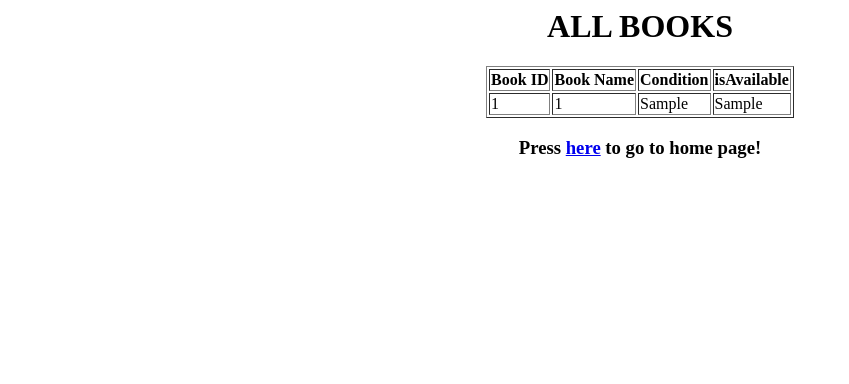
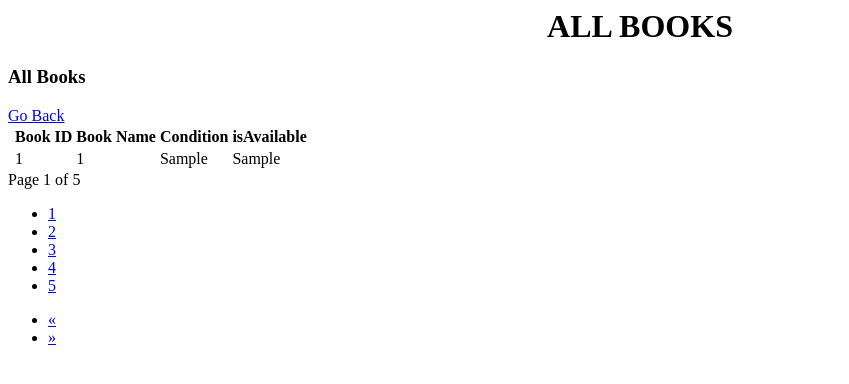
Before and after one commit to saiyam31098/bookclub, a PHP site: page /viewallbooks.php in a window 1280 px wide. Shown: the top 384 px of the page, without its empty margins (0-849 px from the left). Run offline with PHP 8.4, Linux system fonts and the light colour scheme; the visitor is signed in with stand-in values (Sample User, id 1); tables that the repository leaves empty or names only in its code hold one stand-in row (values such as "Sample post").

Commit message:
table added

```diff
--- a/viewallbooks.php
+++ b/viewallbooks.php
@@ -16,30 +16,85 @@
       $qr1 = "select * from books_details where bcid = ".$row[0]."";
       $res1 = mysqli_query($cn, $qr1);
       ?>
-      <table align="center" border="1">
+      <div class="container">
+    <div class="row">
+        <div class="col-md-10 col-md-offset-1">
+
+            <div class="panel panel-default panel-table">
+              <div class="panel-heading">
+                <div class="row">
+                  <div class="col col-xs-6">
+                    <h3 class="panel-title">All Books</h3>
+                  </div>
+                  <div class="col col-xs-6 text-right">
+                    <a href="lenderhomepg.php" type="button" class="btn btn-sm btn-primary btn-create">Go Back</a>
+                  </div>
+                </div>
+              </div>
+              <div class="panel-body">
+                <table class="table table-striped table-bordered table-list">
+                  <thead>
                     <tr>
-  				<th>Book ID</th>
+                        <th><em class="fa fa-cog"></em></th>
+                        <th class="hidden-xs">Book ID</th>
                         <th>Book Name</th>
                         <th>Condition</th>
                         <th>isAvailable</th>
                     </tr>
-
+                  </thead>
   			<?php
   				while($row1 = mysqli_fetch_array($res1))
   				{
 
   			?>
+          <tbody>
                           <tr>
-  				<td><?php echo $row1[0] ?></td>
+                            <td align="center">
+                              <a class="btn btn-default"><em class="fa fa-pencil"></em></a>
+                              <a class="btn btn-danger"><em class="fa fa-trash"></em></a>
+                            </td>
+                            <td class="hidden-xs"><?php echo $row1[0] ?></td>
                             <td><?php echo $row1[1] ?></td>
                             <td><?php echo $row1[8] ?></td>
                             <td><?php echo $row1[9] ?></td>
                           </tr>
+                        </tbody>
+                </table>
+
         <?php
           }
          ?>
-       </table>
-       <center><h3>Press <a href="lenderhomepg.php">here</a> to go to home page!</h3></center>
+
+
+
+
+
+
+              </div>
+              <div class="panel-footer">
+                <div class="row">
+                  <div class="col col-xs-4">Page 1 of 5
+                  </div>
+                  <div class="col col-xs-8">
+                    <ul class="pagination hidden-xs pull-right">
+                      <li><a href="#">1</a></li>
+                      <li><a href="#">2</a></li>
+                      <li><a href="#">3</a></li>
+                      <li><a href="#">4</a></li>
+                      <li><a href="#">5</a></li>
+                    </ul>
+                    <ul class="pagination visible-xs pull-right">
+                        <li><a href="#">«</a></li>
+                        <li><a href="#">»</a></li>
+                    </ul>
+                  </div>
+                </div>
+              </div>
+            </div>
+
+</div>
+</div>
+</div>
 	</body>
 
 
```
Lines whose indentation alone changed are shown as unchanged.
